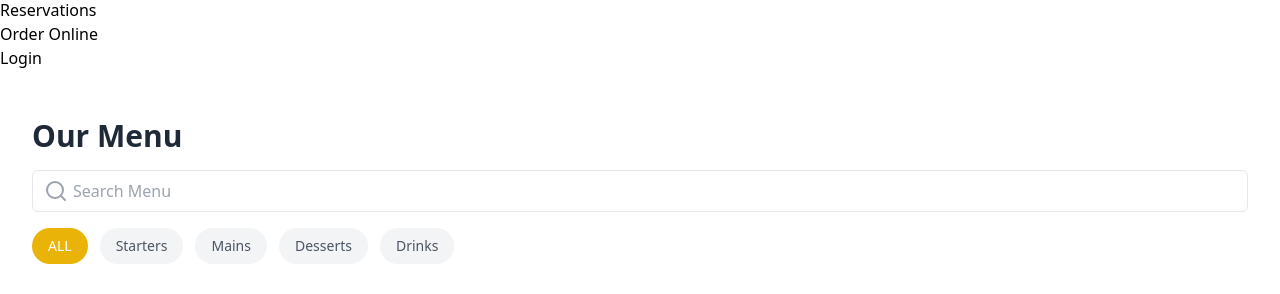
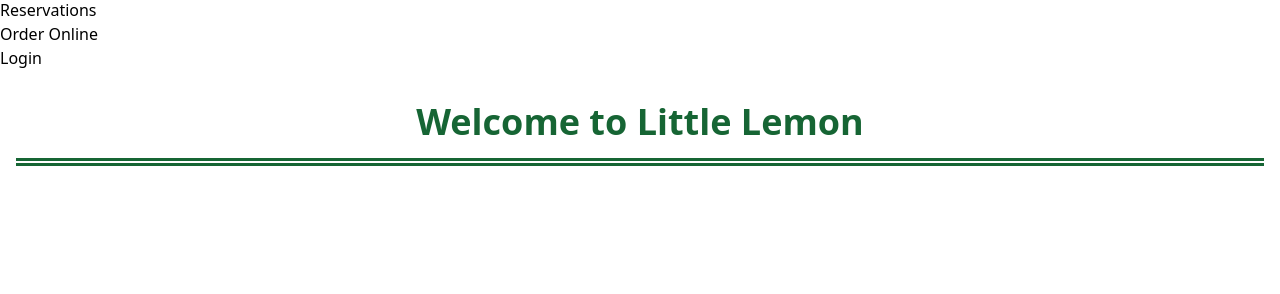
Before and after one commit to JakhmolaShikhar/Little-Lemon, a React (Vite) app: page / in a window 1280 px wide. Shown: the part 374-668 px from the top of the page. Built offline with nearby package versions, Linux system fonts and the light colour scheme.

Commit message:
working on homepage layout and details

```diff
--- a/src/components/Home.jsx
+++ b/src/components/Home.jsx
@@ -3,7 +3,11 @@
 
 const Home = () => {
   return (
-    <div>
+    <div className='container mx-auto px-4 py-8'>
+        <div className='text-center mb-12 divide-y-8 divide-double divide-green-800'>
+            <h1 className='text-4xl font-bold text-green-800 mb-4'>Welcome to Little Lemon</h1>
+            <hr />
+        </div>
         <div>
 
         </div>
```
